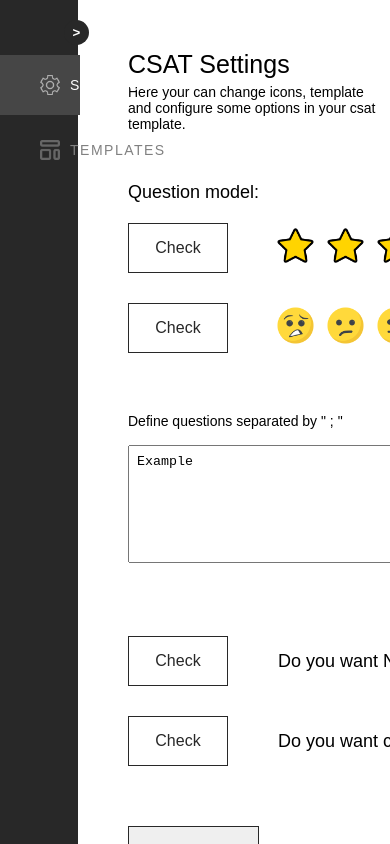
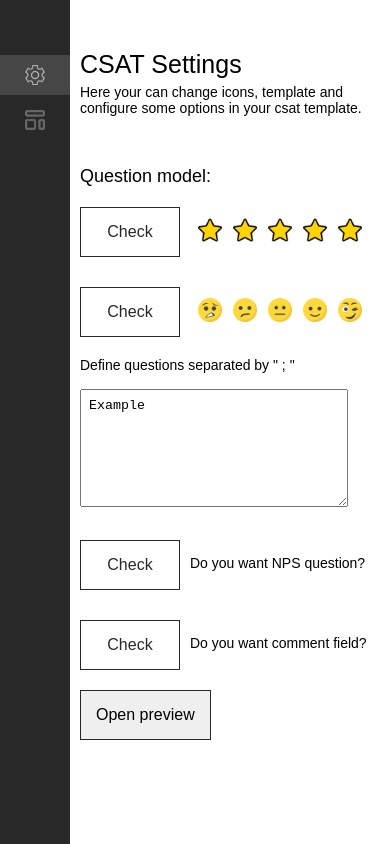
Before and after one commit to caamag/NPS_frontend, a React (Vite) app: page /csat/settings in a window 390 px wide. Built offline with nearby package versions, Linux system fonts and the light colour scheme.

Commit message:
Iniciando ajustes de responsividade

```diff
--- a/src/components/modals/npsModal/style.ts
+++ b/src/components/modals/npsModal/style.ts
@@ -6,18 +6,18 @@ export const ModalContainer = styled.div`
     width: 100%;
     height: 100vh;
     top: 0px;
-    z-index: 2;
+    left: 0px;
+    background-color: rgb(40,40,40, 0.9);
     display: flex;
     align-items: center;
     justify-content: center;
-    background-color: rgb(40,40,40, 0.9);
+    z-index: 2;
 `
 
 export const Modal = styled.div`
     position: relative;
-    width: 25%;
+    width: 400px;
     height: 50%;
-    margin-right: 20%;
     padding: 15px;
     background-color: white;
 
--- a/src/components/modals/previewModal/style.ts
+++ b/src/components/modals/previewModal/style.ts
@@ -15,9 +15,9 @@ export const ModalContainer = styled.div`
 
 export const Modal = styled.div`
     position: relative;
-    width: 25%;
+    width: 400px;
     height: 50%;
-    margin-left: 20%;
+    padding: 15px;
     background-color: white;
 `
 
--- a/src/components/preview/index.tsx
+++ b/src/components/preview/index.tsx
@@ -36,7 +36,6 @@ const Preview: React.FC<PreviewProps> = ({
 
     return (
         <>
-
             {!openPreview && <Css.OpenPreviewBtn onClick={() => { setOpenPreview(true) }}>Open preview</Css.OpenPreviewBtn>}
 
             <Css.PreviewContainer isPreview={openPreview}>
@@ -95,7 +94,6 @@ const Preview: React.FC<PreviewProps> = ({
             </Css.PreviewContainer>
         </>
     )
-
 }
 
 export default Preview;
--- a/src/components/preview/style.ts
+++ b/src/components/preview/style.ts
@@ -28,12 +28,23 @@ export const PreviewContainer = styled.div<PreviewProps>`
         border-radius: 3px;
     }
 
-    @media screen and (max-width: 1150px) {
-        width: 80%;
+    @media screen and (max-width: 500px){
+        width: 100%;
         height: 140vh;
         max-height: 140vh;
         top: 50px;
-        left: 50px;
+        left: 0px;
+        box-shadow: none;
+        display: ${props => props.isPreview ? 'block' : 'none'};
+    }
+
+    @media screen and (min-width: 501px) and (max-width: 1150px) {
+        width: 100%;
+        height: 140vh;
+        max-height: 140vh;
+        top: 50px;
+        left: 0px;
+        box-shadow: none;
         display: ${props => props.isPreview ? 'block' : 'none'};
     }
 
@@ -132,6 +143,10 @@ export const OpenPreviewBtn = styled.button`
         color: white;
     }
 
+    @media screen and (max-width: 950px) {
+        margin: 10px;
+    }
+
     @media screen and (max-width: 1150px) {
         display: block;
     }
@@ -150,5 +165,7 @@ export const CloseBtn = styled.button`
 
     @media screen and (max-width: 1150px) {
         display: block;
+        right: 40px;
+        padding: 5px 10px;
     }
 `
--- a/src/components/questionModel/style.ts
+++ b/src/components/questionModel/style.ts
@@ -22,4 +22,12 @@ export const QuestionModel = styled.div`
         margin-top: 5px;
         padding: 10px;
     }
+
+    @media screen and (max-width: 950px) {
+        margin-left: 10px;
+
+        div{
+            margin-left: 0px;
+        }
+    }
 `;
--- a/src/components/sidebar/index.tsx
+++ b/src/components/sidebar/index.tsx
@@ -5,7 +5,9 @@ import { useState } from 'react';
 
 const Sidebar = () => {
 
-    const [isVisible, SetIsVisible] = useState<boolean>(true)
+    const [isVisible, SetIsVisible] = useState<boolean>(true);
+    const windowWidth = window.innerWidth;
+
 
     return (
         <Css.SidebarContainer visible={isVisible}>
@@ -19,14 +21,14 @@ const Sidebar = () => {
                 <NavLink to={'/csat/settings'}>
                     <Css.SidebarItem visible={isVisible}>
                         <img src={icon.settingsIcon} alt="" />
-                        {isVisible ? 'SETTINGS' : ''}
+                        {isVisible && windowWidth > 950 ? 'SETTINGS' : ''}
                     </Css.SidebarItem>
                 </NavLink>
 
                 <NavLink to={'/'}>
                     <Css.SidebarItem visible={isVisible}>
                         <img src={icon.templateIcon} alt="" />
-                        {isVisible ? 'TEMPLATES' : ''}
+                        {isVisible && windowWidth > 950 ? 'TEMPLATES' : ''}
                     </Css.SidebarItem>
                 </NavLink>
             </Css.SidebarList>
--- a/src/components/sidebar/styles.ts
+++ b/src/components/sidebar/styles.ts
@@ -22,13 +22,21 @@ export const SidebarContainer = styled.div<sidebarProps>`
         color: white;
         right: -11px;
         top: 20px;
-        font-weight: bold;
-        font-family: 'Franklin Gothic Medium', 'Arial Narrow', Arial, sans-serif ;
+        font-weight: 500;
+        font-family: 'Times New Roman', Times, serif;
         transition: 250ms;
     }
 
     button:hover{
         background-color: rgb(80,80,80);
+    }
+
+    @media screen and (max-width: 950px) {
+        width: 70px;
+
+        button{
+            display: none;
+        }
     }
 `
 
@@ -81,4 +89,13 @@ export const SidebarItem = styled.li<sidebarProps>`
         transition: 150ms;
         filter: invert(40%);
     }
+
+    @media screen and (max-width: 950px) {
+        padding: 10px;
+        justify-content: center;
+
+        img {
+            margin-right: 0px;
+        }
+    }
 `
--- a/src/pages/settings/index.tsx
+++ b/src/pages/settings/index.tsx
@@ -125,7 +125,6 @@ const Settings = () => {
                 comment={comment}
                 commentTitle={commentTitle}
                 questions={questions}
-
             />
         </Css.SettingsContainer >
     )
--- a/src/pages/settings/style.ts
+++ b/src/pages/settings/style.ts
@@ -34,6 +34,17 @@ export const SettingsContainer = styled.div`
         margin-left: 5px;
         scale: 0.8;
     }
+
+    @media screen and (max-width: 950px) {
+        h2, h3, p{
+            margin-left: 10px;
+        }
+
+        img{
+            width: 30px;
+            height: 30px;
+        }
+    }
 `
 
 export const QuestionModel = styled.div`
@@ -57,6 +68,14 @@ export const QuestionModel = styled.div`
         align-items: center;
         margin-top: 5px;
         padding: 10px;
+    }
+
+    @media screen and (max-width: 950px) {
+        margin-left: 10px;
+
+        h3{
+            font-size: 1.4rem;
+        }
     }
 `;
 
@@ -82,6 +101,15 @@ export const SettingsForm = styled.form`
         padding: 8px;
         min-height: 100px;
     }
+
+    @media screen and (max-width: 950px) {
+        margin: 10px;
+        width: 80%;
+
+        textarea{
+            width: 100%;
+        }
+    }
 `;
 
 export const CustomizeButton = styled.button`
```
